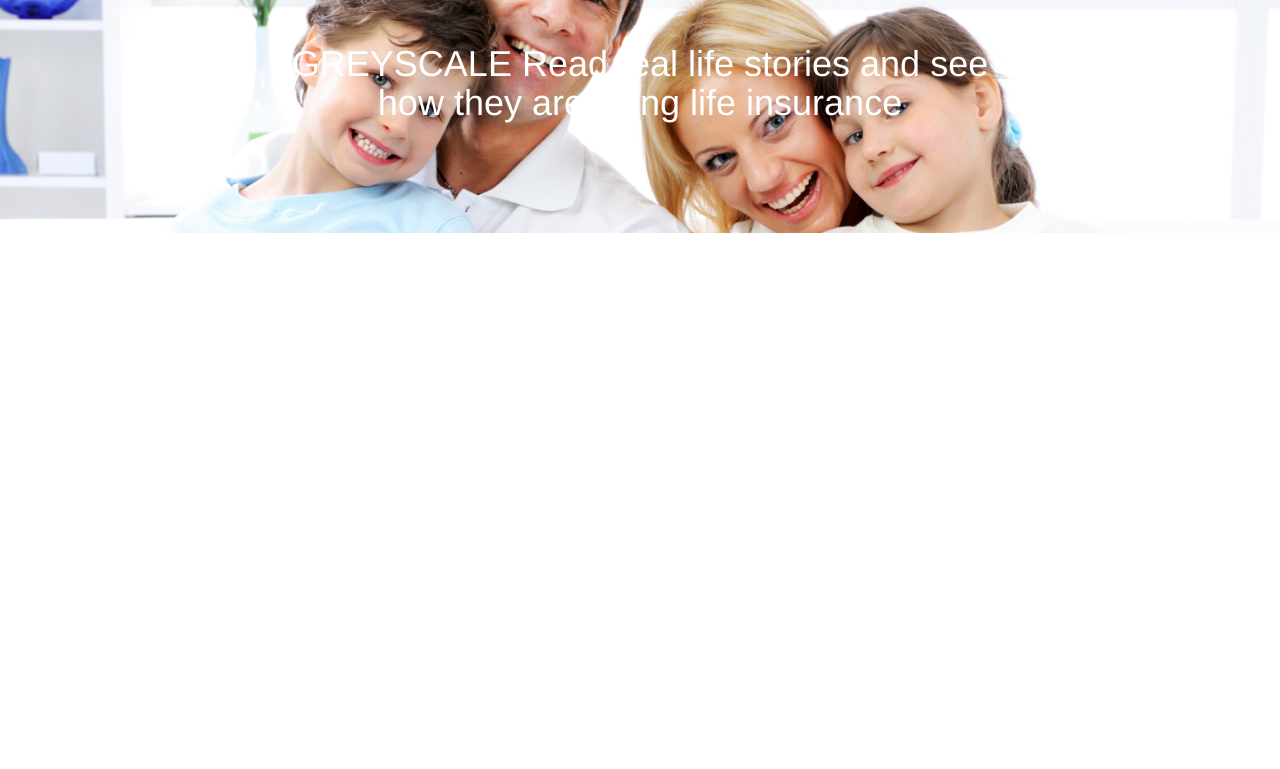
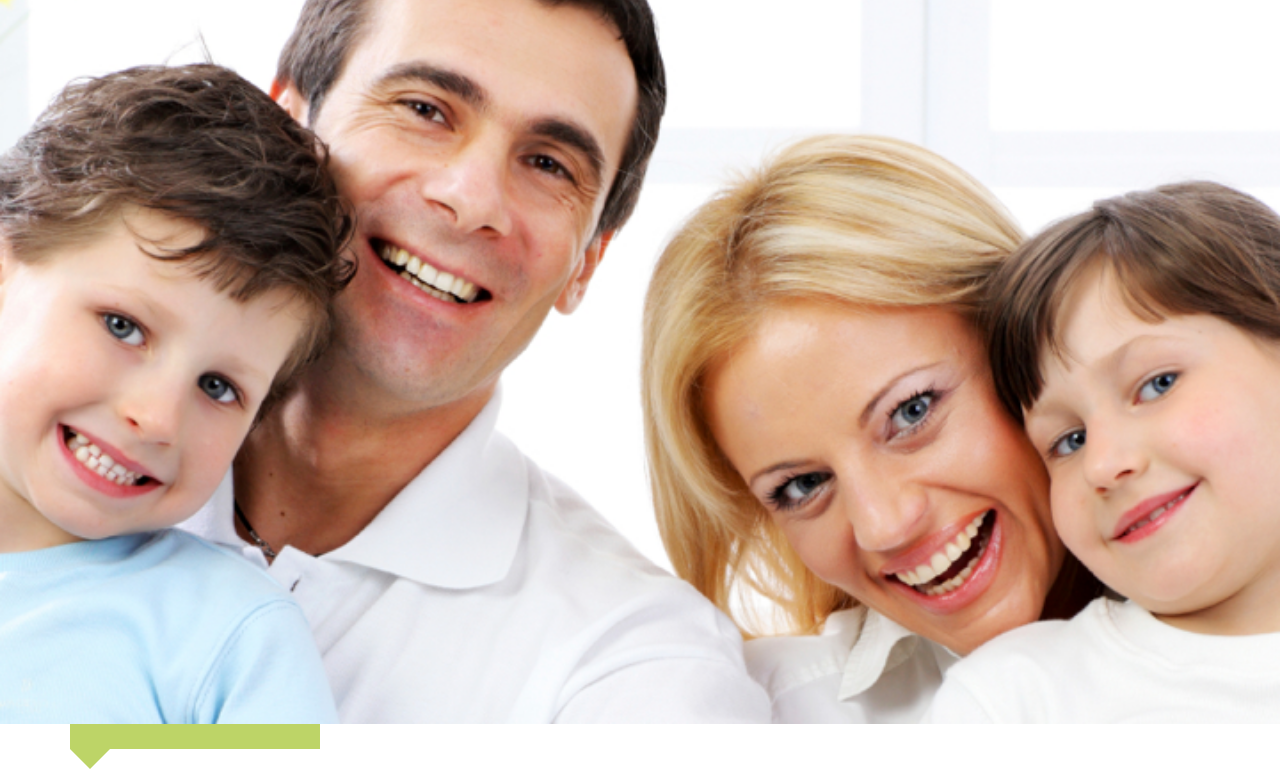
Before and after one commit to Rsaikrishna/project-, a plain HTML site: page exa2.html in a window 1280 px wide. Shown: the part 215-984 px from the top of the page. Before the commit the page ends 800 px from the top, so only its background shows below. Drawn offline with Linux system fonts and the light colour scheme.

Commit message:
update changes

```diff
--- a/exa2.html
+++ b/exa2.html
@@ -20,9 +20,22 @@
         .navborder{
           background-color:#f2f7e1;
           border-top: 6px solid blue;
+        }
+        .arrow{width: 0px;
+               height: 0;
 
-
-        }
+               border-left: 20px solid transparent;
+               border-right: 20px solid transparent;
+               border-top: 20px solid #bdd467;
+             }
+         .rec{width: 250px;
+              height: 25px;
+              background: #bdd467;}
+          .headd{width: 100%;
+                 height: 100%;
+                 background: url(image_homebanner@1x.png)no-repeat scroll center center / cover transparent;
+                 position: relative;
+                 display: table;}
        </style>
 
       <meta charset="UTF-8">
@@ -54,19 +67,23 @@
    			</div>
    		</div>
    	</nav>
-    <header>
+    <header class="headd">
+     <div class="text-center">
+      <h1>haiiiiiidadfsd dsf ssd df d  </h1>
+     </div>
+    </header>
+    <!--header>
       <div class="down">
       <div class="container text-center">
 
-          <!--img src="image_homebanner@1x.png" class="img-responsive"-->
-        <div class="row">
+                  <div class="row">
           <div class="col-md-8 col-md-offset-2">
             <h1>GREYSCALE Read real life stories and see how they are using life insurance</h1>
            </div>
          </div>
        </div>
        </div>
-      </header>
+      </header-->
    	<!--div class="image">
    <div id="mycarousel" class="carousel slide" data-ride="carousel">
         <div class="carousel-inner">
@@ -85,6 +102,10 @@
         </div>
        </div>
    	</div-->
+   <div class="container">
+    <div class="rec" align="center"></div>
+    <div class="arrow"></div>
+   </div>
 
    	<script src="js/jquery.js"></script>
       <script src="js/bootstrap.min.js"></script>
```
